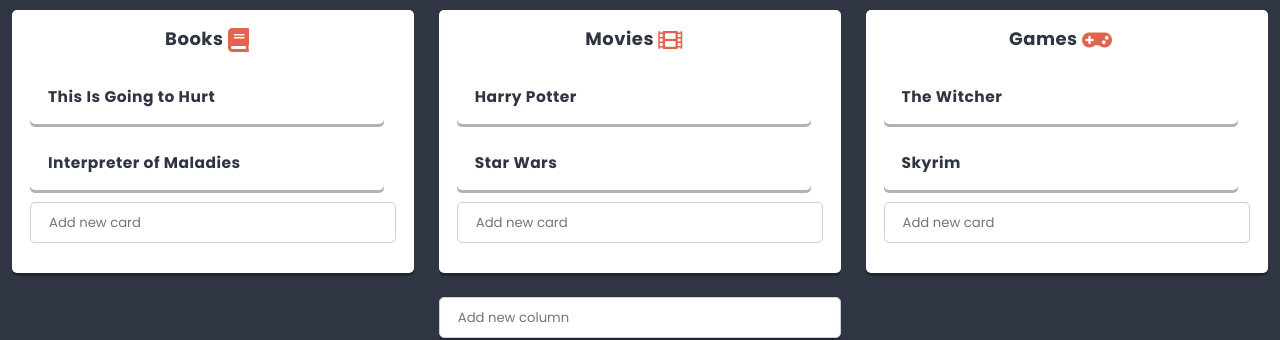
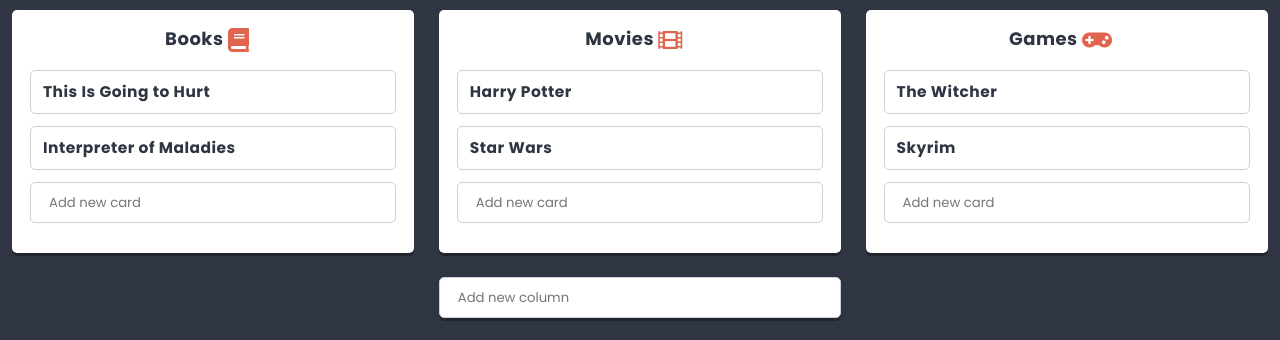
Before and after one commit to MichaelArka/React_One, a React app: page / in a window 1280 px wide. Shown: the part 422-762 px from the top of the page. Built offline with nearby package versions, Linux system fonts and the light colour scheme.

Commit message:
Fix 'Column' component 'add new columns'

```diff
--- a/src/components/Card/Card.js
+++ b/src/components/Card/Card.js
@@ -3,16 +3,21 @@
 import PropTypes from 'prop-types';
 
 class Card extends React.Component {
+
   static propTypes = {
     title: PropTypes.string,
   };
 
   render() {
     return (
-      <section className={styles.card}><h3 className={styles.title}>{this.props.title}</h3>
+      <section className={styles.component}><h3 className={styles.title}>{this.props.title}</h3>
       </section>
     );
-  };
+  }
+}
+
+Card.propTypes = {
+  title: PropTypes.string,
 };
 
 export default Card;
--- a/src/components/Column/Column.js
+++ b/src/components/Column/Column.js
@@ -8,26 +8,22 @@
 
 class Column extends React.Component {
   state = {
-    columns: this.props.columns || [],
+    cards: this.props.cards || [],
   };
 
   static propTypes = {
     title: PropTypes.node.isRequired,
-    description: PropTypes.node,
-    columns: PropTypes.array,
+    cards: PropTypes.node,
+    addCard: PropTypes.func,
   };
 
-  static defaultProps = {
-    description: settings.defaultListDescription,
-  };
-
-  addCard(title){
+  addCard(title) {
     this.setState(state => (
       {
-        columns: [
-          ...state.columns,
+        cards: [
+          ...state.cards,
           {
-            key: state.columns.length ? state.columns[state.columns.length-1].key+1 : 0,
+            key: state.cards.length ? state.cards[state.cards.length - 1].key + 1 : 0,
             title,
             icon: 'list-alt',
             cards: [],
@@ -38,24 +34,17 @@
   }
 
   render() {
-    // console.log('this', this);
-    const {cards} = this.props;
     return (
       <section className={styles.component} >
         <h3 className={styles.title}>{this.props.title} <span className={styles.icon}><Icon name={this.props.icon}/></span></h3>
-        <Card className={styles.title} />
 
-        <div className={styles.card}>
-          {this.state.columns.map(({key, ...columnProps}) => (
-            <Card key={key} {...columnProps} />
+        <div className={styles.cards}>
+          {this.state.cards.map(cardData => (
+            <Card key={cardData.id} {...cardData} />
           ))}
         </div>
 
-        <div className={styles.card}>{cards.map((cardData, abc )=> (<div key={abc} className={styles.second__component}>
-          <Card key={cardData.id} {...cardData} /></div>))}
-        </div>
-
-        <div className={styles.card}>
+        <div className={styles.creator}>
           <Creator text={settings.cardCreatorText} action={title => this.addCard(title)}/>
         </div>
       </section>
@@ -64,10 +53,9 @@
 }
 
 Column.propTypes = {
-  columns: PropTypes.string,
   cards: PropTypes.array,
   title: PropTypes.string.isRequired,
-  icon: PropTypes.string.isRequired,
+  icon: PropTypes.string,
 };
 
 export default Column;
--- a/src/components/Icon/Icon.js
+++ b/src/components/Icon/Icon.js
@@ -4,7 +4,7 @@
 const Icon = props => (<i className={`fas fa-${props.name}`}></i>);
 
 Icon.propTypes = {
-  name: PropTypes.node.isRequired,
+  name: PropTypes.node,
 };
 
 export default Icon;
```
Also changed, not shown: src/components/App/App.js (+5 -5 lines), src/components/List/List.js (+8 -2 lines).
